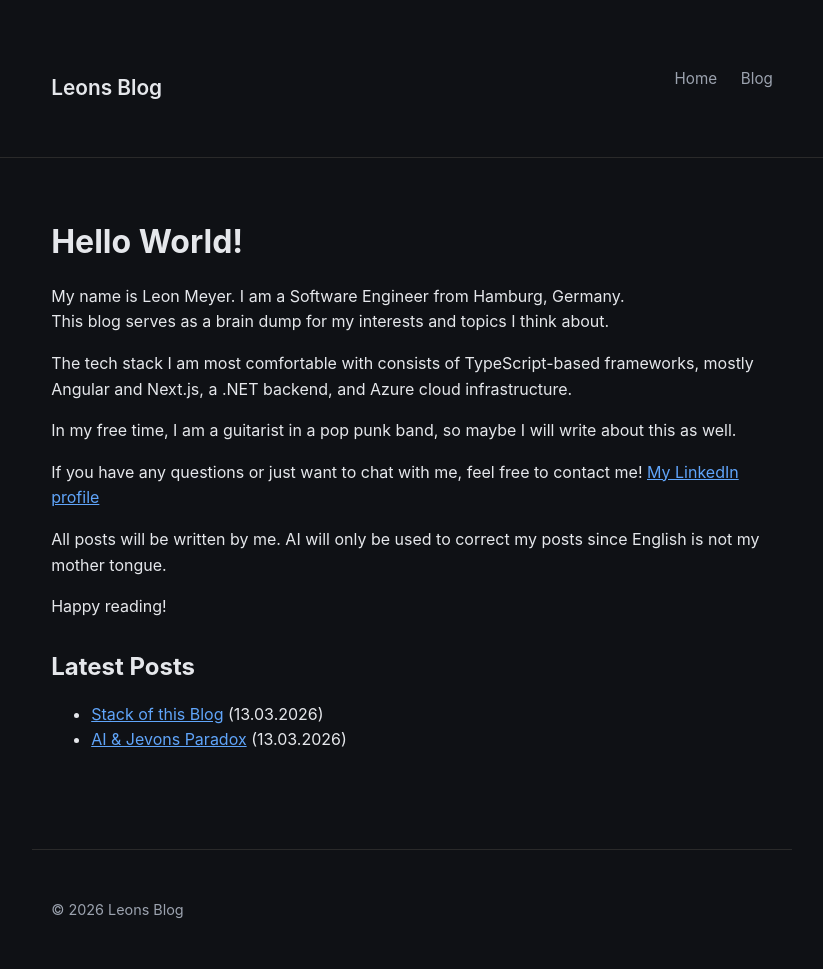
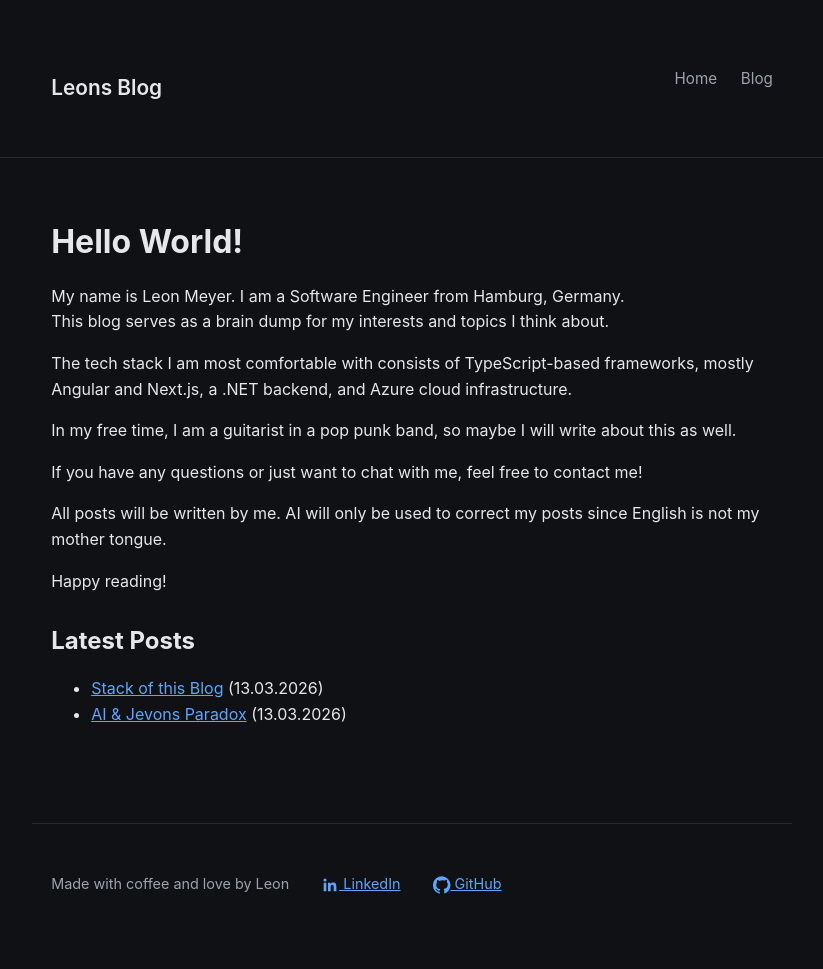
Before and after one commit to leon-meyer/leon-meyer.github.io, a Jekyll site: the page built from index.md, in a window 1280 px wide. Shown: the whole page, without its empty margins (228-1051 px from the left). Built offline with Jekyll 4.4.1, drawn with Linux system fonts in a browser that asks for light colours; after the commit the page ends 943 px from its top, so only the background shows below that.

Commit message:
adjust the footer to contain linkedin and github link

```diff
--- a/_layouts/default.html
+++ b/_layouts/default.html
@@ -28,7 +28,25 @@
     <main class="container">{{ content }}</main>
 
     <footer class="footer container">
-      <p>© {{ site.time | date: "%Y" }} {{ site.title }}</p>
+      <p>Made with coffee and love by Leon</p>
+      <a href="https://www.linkedin.com/in/leonmeyer00/">
+        <svg height="18" viewBox="0 0 24 24" style="vertical-align: middle">
+          <path
+            fill="currentColor"
+            d="M20.447 20.452h-3.554V14.87c0-1.331-.026-3.045-1.856-3.045-1.857 0-2.142 1.45-2.142 2.949v5.678H9.341V9h3.414v1.561h.049c.476-.9 1.637-1.85 3.37-1.85 3.604 0 4.27 2.37 4.27 5.455v6.286zM5.337 7.433a2.063 2.063 0 110-4.126 2.063 2.063 0 010 4.126zM7.119 20.452H3.553V9h3.566v11.452z"
+          />
+        </svg>
+        LinkedIn</a
+      >
+      <a href="https://github.com/leon-meyer">
+        <svg height="18" viewBox="0 0 24 24" style="vertical-align: middle">
+          <path
+            fill="currentColor"
+            d="M12 .297a12 12 0 00-3.79 23.4c.6.111.82-.26.82-.577v-2.234c-3.338.726-4.042-1.416-4.042-1.416-.546-1.387-1.333-1.757-1.333-1.757-1.089-.744.083-.729.083-.729 1.205.085 1.84 1.236 1.84 1.236 1.07 1.834 2.807 1.304 3.492.997.108-.775.418-1.305.76-1.606-2.665-.303-5.467-1.333-5.467-5.93 0-1.31.47-2.381 1.236-3.221-.124-.303-.536-1.524.117-3.176 0 0 1.008-.322 3.301 1.23A11.53 11.53 0 0112 5.8c1.02.005 2.047.138 3.006.404 2.291-1.552 3.297-1.23 3.297-1.23.655 1.652.243 2.873.12 3.176.77.84 1.235 1.91 1.235 3.221 0 4.61-2.807 5.624-5.48 5.921.43.372.814 1.102.814 2.222v3.293c0 .319.216.694.825.576A12 12 0 0012 .297z"
+          />
+        </svg>
+        GitHub</a
+      >
     </footer>
   </body>
 </html>
--- a/assets/style.css
+++ b/assets/style.css
@@ -89,6 +89,9 @@ code {
   margin-top: 3rem;
   font-size: 0.9rem;
   color: var(--muted);
+  display: flex;
+  gap: 2rem;
+  align-items: center;
 }
 
 .post-meta {
--- a/index.md
+++ b/index.md
@@ -12,7 +12,7 @@ The tech stack I am most comfortable with consists of TypeScript-based framework
 
 In my free time, I am a guitarist in a pop punk band, so maybe I will write about this as well.
 
-If you have any questions or just want to chat with me, feel free to contact me! [My LinkedIn profile](https://www.linkedin.com/in/leonmeyer00/)
+If you have any questions or just want to chat with me, feel free to contact me!
 
 All posts will be written by me. AI will only be used to correct my posts since English is not my mother tongue.
 
```
